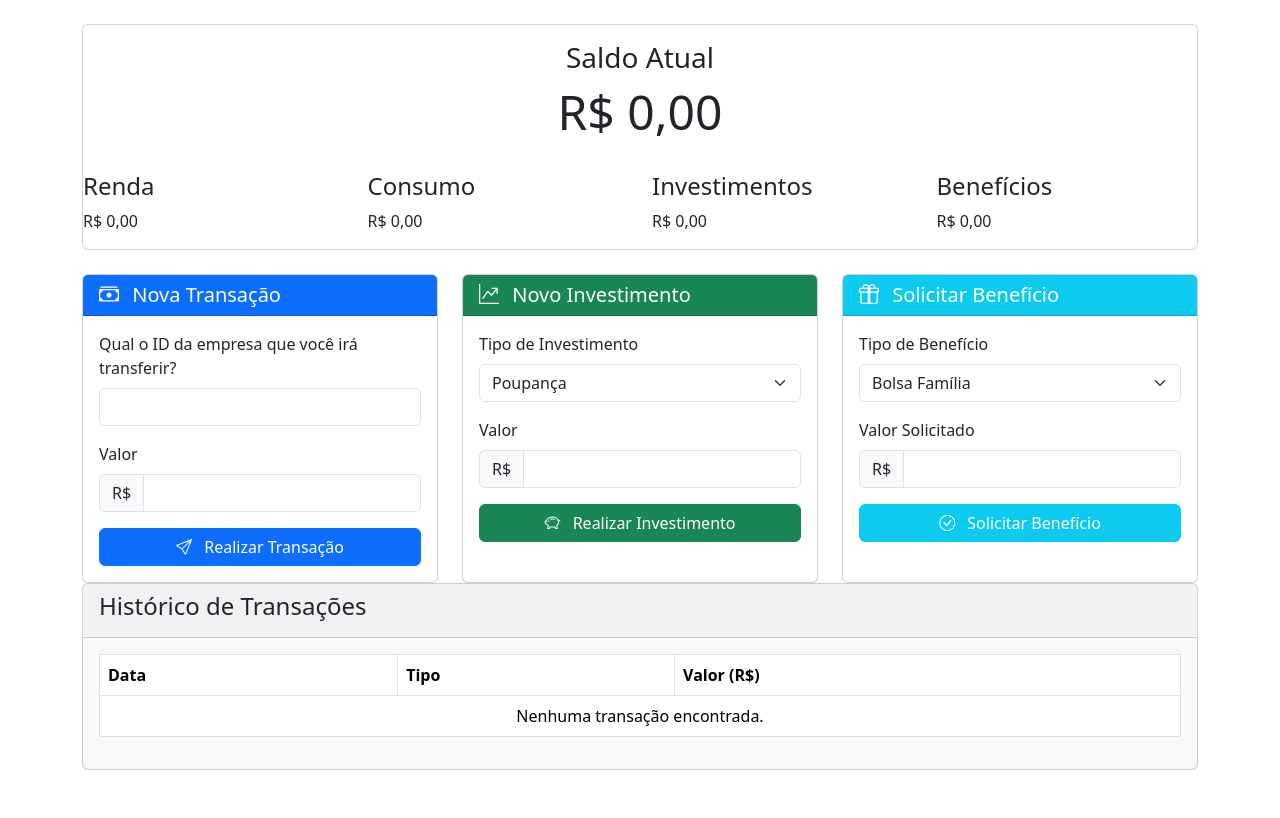
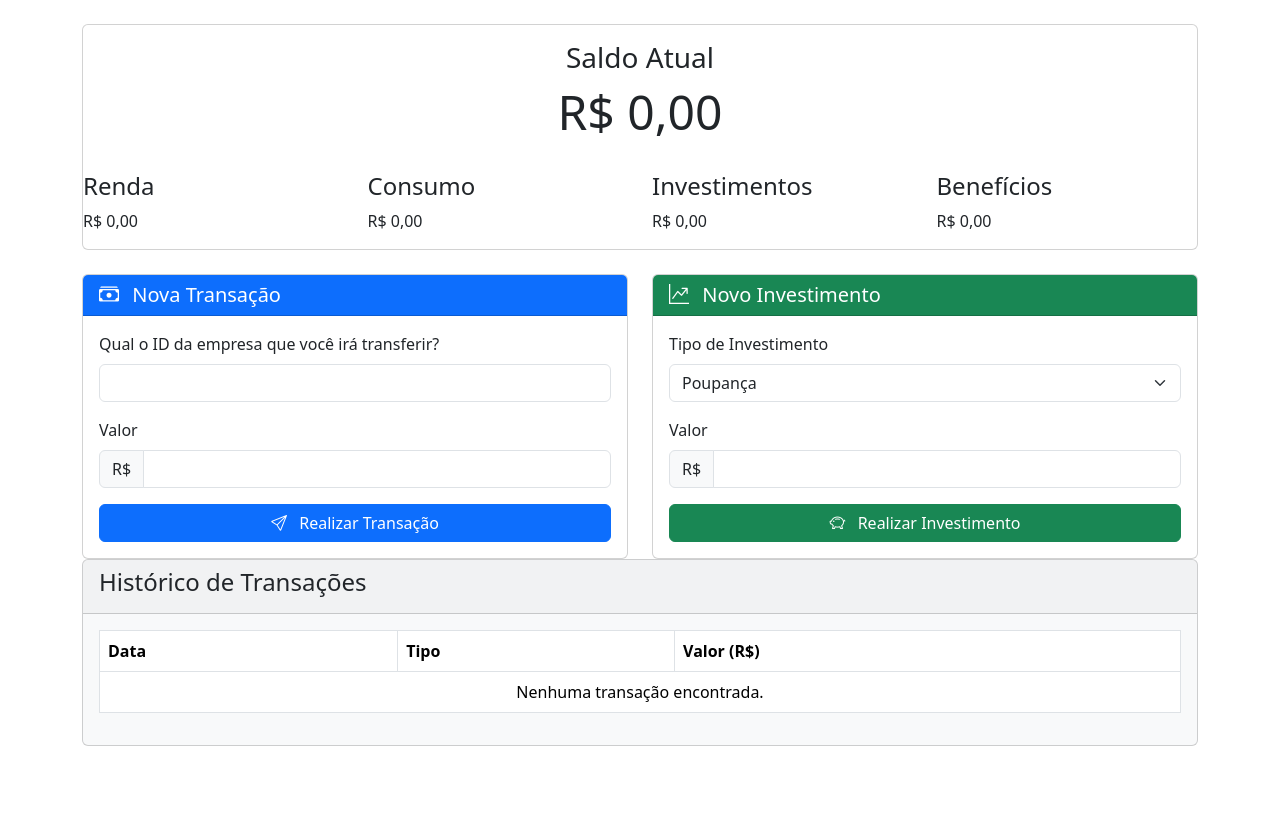
Before and after one commit to gab3mioni/sistemaFluxoRenda, a PHP site: page /familia in a window 1280 px wide. After the commit the page ends 746 px from the top, so only its background shows below. Run offline with PHP 8.4, Linux system fonts and the light colour scheme; data that the repository does not hold is empty.

Commit message:
refactor: Removendo div de solicitar beneficio
+ Apenas o Governo entrega benefícios

```diff
--- a/app/views/familia.php
+++ b/app/views/familia.php
@@ -46,7 +46,7 @@
 
     <div class="row g-4">
 
-        <div class="col-md-4">
+        <div class="col-md-6">
             <div class="card h-100">
                 <div class="card-header bg-primary text-white">
                     <h5 class="card-title mb-0">
@@ -76,7 +76,7 @@
             </div>
         </div>
 
-        <div class="col-md-4">
+        <div class="col-md-6">
             <div class="card h-100">
                 <div class="card-header bg-success text-white">
                     <h5 class="card-title mb-0">
@@ -109,38 +109,6 @@
             </div>
         </div>
 
-        <div class="col-md-4">
-            <div class="card h-100">
-                <div class="card-header bg-info text-white">
-                    <h5 class="card-title mb-0">
-                        <i class="bi bi-gift me-2"></i>
-                        Solicitar Benefício
-                    </h5>
-                </div>
-                <div class="card-body">
-                    <form id="benefitForm">
-                        <div class="mb-3">
-                            <label class="form-label">Tipo de Benefício</label>
-                            <select class="form-select" id="benefitType" required>
-                                <option value="BF">Bolsa Família</option>
-                            </select>
-                        </div>
-                        <div class="mb-3">
-                            <label class="form-label">Valor Solicitado</label>
-                            <div class="input-group">
-                                <span class="input-group-text">R$</span>
-                                <input type="number" class="form-control" id="benefitAmount" step="0.01" required>
-                            </div>
-                        </div>
-                        <button type="submit" class="btn btn-info text-white w-100">
-                            <i class="bi bi-check-circle me-2"></i>
-                            Solicitar Benefício
-                        </button>
-                        <div id="benefitMessage" class="mt-3"></div>
-                    </form>
-                </div>
-            </div>
-        </div>
     </div>
 
     <div class="card bg-light mb-4">
```
